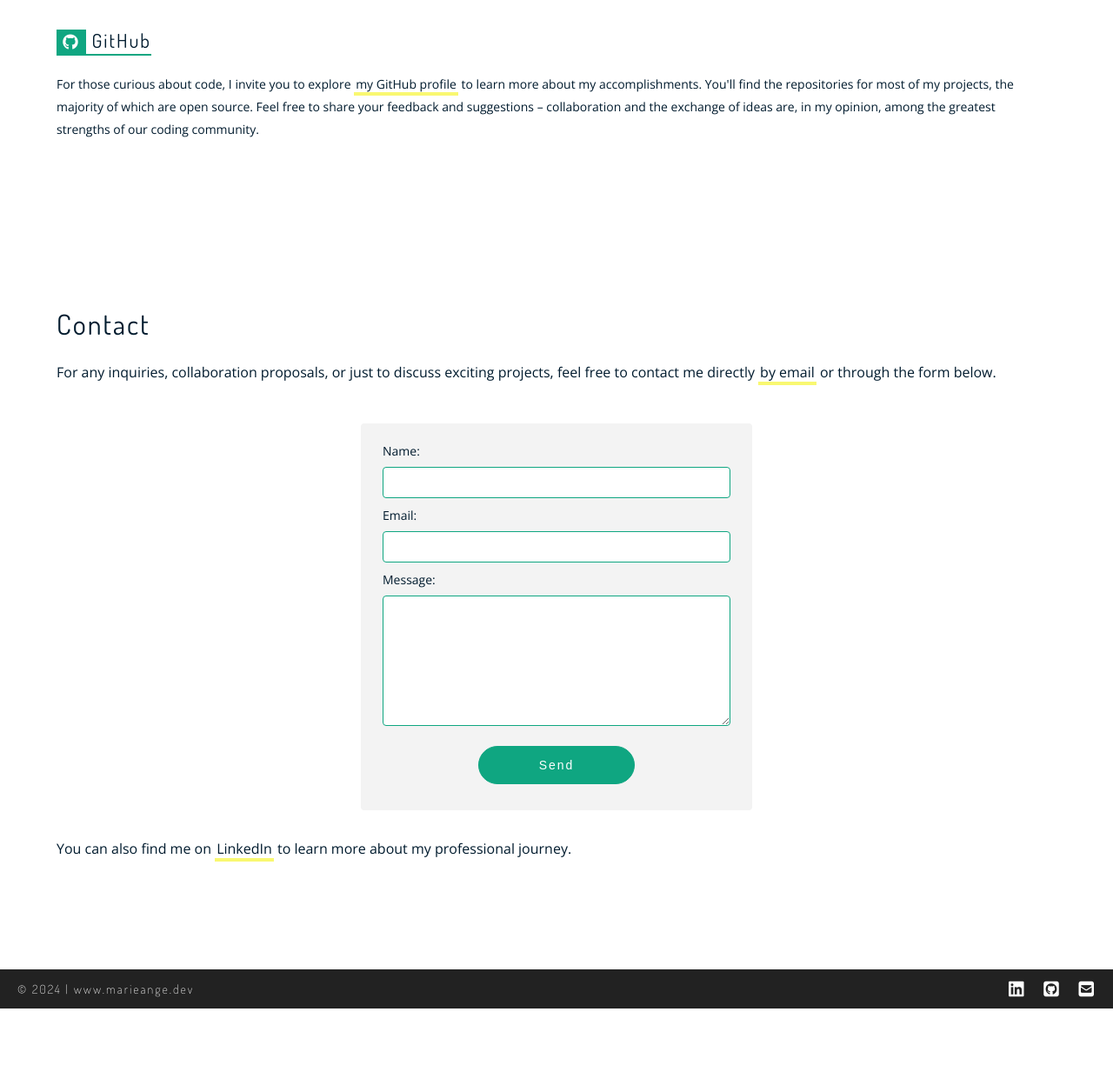
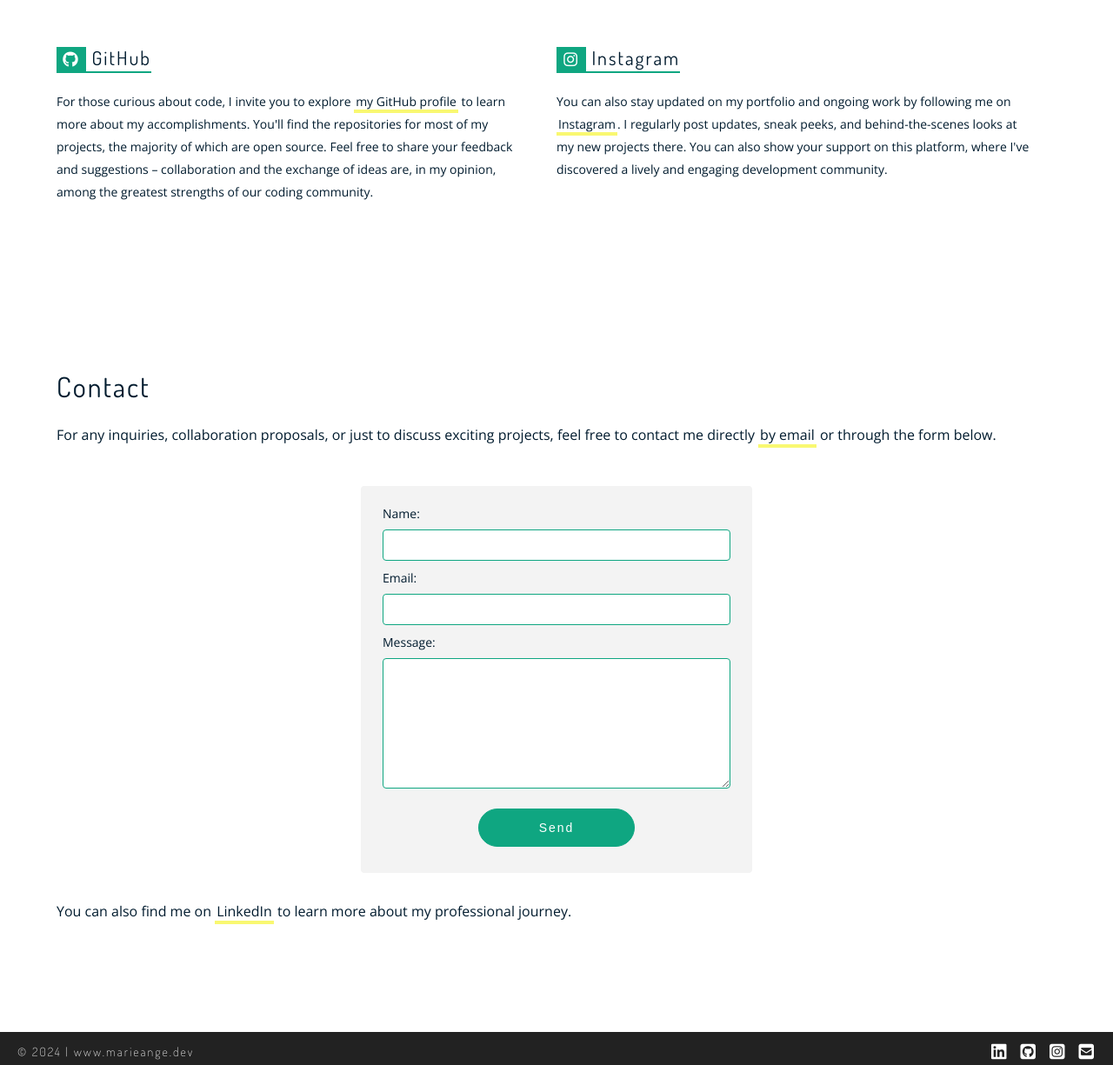
Before and after one commit to JH-Pixels/bilingual-portfolio, a plain HTML site: page index.html in a window 1280 px wide. Shown: the part 3875-5100 px from the top of the page at 87% size. Before the commit the page ends 5035 px from the top, so only its background shows below. Drawn offline with nearby package versions, Linux system fonts and the light colour scheme.

Commit message:
Added Instagram links and content

```diff
--- a/index.html
+++ b/index.html
@@ -610,6 +610,7 @@
 					</div>
 				</div>
 			</div>
+			<div class="columns">
 				<div class="sub-group">
 					<h3><i class="fa-brands fa-github"></i> GitHub</h3>
 					<p class="en_lang">
@@ -623,8 +624,8 @@
 						to learn more about my accomplishments. You'll find the repositories
 						for most of my projects, the majority of which are open source. Feel
 						free to share your feedback and suggestions – collaboration and the
-					exchange of ideas are, in my opinion, among the greatest strengths of
-					our coding community.
+						exchange of ideas are, in my opinion, among the greatest strengths
+						of our coding community.
 					</p>
 					<p class="fr_lang">
 						Pour les curieux passionnés de code, je vous invite à explorer
@@ -636,10 +637,42 @@
 						>
 						pour en savoir plus sur mes réalisations. Vous y trouverez les
 						repositories de la plupart de mes projets, en majorité open source.
-					N'hésitez pas à partager vos retours et suggestions : l'entraide et le
-					partage d'idées sont, selon moi, l'une des plus grandes forces de
+						N'hésitez pas à partager vos retours et suggestions : l'entraide et
+						le partage d'idées sont, selon moi, l'une des plus grandes forces de
 						notre communauté de codeurs.
+					</p></div>
+					<div class="sub-group">
+						<h3><i class="fa-brands fa-instagram"></i> Instagram</h3>
+						<p class="en_lang">
+							You can also stay updated on my portfolio and ongoing work by
+							following me on
+							<a
+								href="https://www.instagram.com/marieange.dev_pro/"
+								title="My Instagram profile (new tab)"
+								target="_blank"
+								>Instagram</a
+							>. I regularly post updates, sneak peeks, and behind-the-scenes
+							looks at my new projects there. You can also show your support on
+							this platform, where I've discovered a lively and engaging
+							development community.
 						</p>
+						<p class="fr_lang">
+							Vous pouvez aussi me suivre sur
+							<a
+								href="https://www.instagram.com/marieange.dev_pro/"
+								title="Mon profil instagram (new tab)"
+								target="_blank"
+								>Instagram</a
+							>
+							pour rester informé(e) de l'évolution de mon portfolio et de mes
+							projets en cours. J'y publie régulièrement des mises à jour, des
+							aperçus et des coulisses de mes nouveaux projets. Vous pouvez
+							également me soutenir sur cette plateforme sur laquelle j'ai
+							découvert une communauté de développement très active et
+							stimulante.
+						</p>
+					</div>
+				</div>
 			</div>
 		</section>
 		<section class="container content" id="contact">
@@ -706,7 +739,6 @@
 		</section>
 		<footer>
 			<p>&copy; 2024 | www.marieange.dev</p>
-
 			<div class="links">
 				<a
 					href="https://www.linkedin.com/in/marie-ange-lhernould/"
@@ -720,6 +752,11 @@
 					target="_blank"
 					><i class="fab fa-square-github"></i
 				></a>
+				<a
+					href="https://www.instagram.com/marieange.dev_pro/"
+					title="My  Instagram profile (new tab)"
+					><i class="fab fa-square-instagram"></i
+				></a>
 				<a href="mailto:ma.lhernould.pro@gmail.com" title="Contact me via email"
 					><i class="fas fa-square-envelope"></i
 				></a>
--- a/style.css
+++ b/style.css
@@ -485,7 +485,7 @@ footer.fixed {
 }
 
 footer .links {
-	width: 100px;
+	width: 120px;
 	display: flex;
 	justify-content: space-between;
 }
```
Lines whose indentation alone changed are shown as unchanged.
